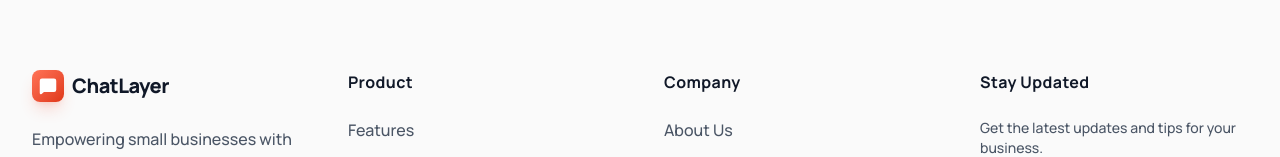
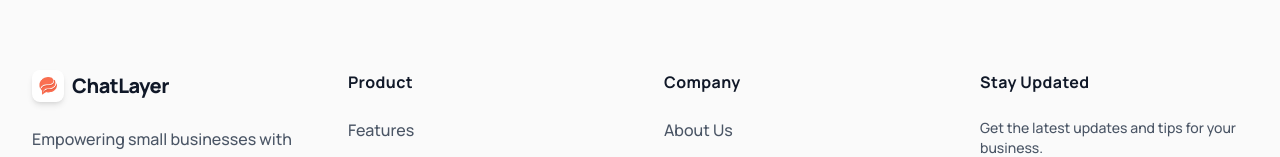
Before and after one commit to 12vaibhav/ChatLayer, a React (Vite) app: page / in a window 1280 px wide. Shown: the part 9271-9428 px from the top of the page. Built offline with nearby package versions, Linux system fonts and the light colour scheme; no server answers.

Commit message:
Update Footer to use centralized brand logo

```diff
--- a/src/components/landing/Footer.tsx
+++ b/src/components/landing/Footer.tsx
@@ -1,6 +1,7 @@
 import React, { useState, useEffect } from 'react';
-import { MessageSquare, Twitter, Linkedin, Instagram, ArrowRight } from 'lucide-react';
+import { Twitter, Linkedin, Instagram, ArrowRight } from 'lucide-react';
 import { motion, AnimatePresence } from 'motion/react';
+import { Logo } from '../Logo';
 
 export const Footer = ({ onSignup }: { onSignup?: () => void }) => {
   const [showStickyCTA, setShowStickyCTA] = useState(false);
@@ -25,9 +26,7 @@ export const Footer = ({ onSignup }: { onSignup?: () => void }) => {
             {/* Brand */}
             <div>
               <div className="flex items-center gap-2 mb-6">
-                <div className="w-8 h-8 rounded-lg bg-gradient-to-br from-coral-400 to-coral-600 flex items-center justify-center text-white shadow-lg shadow-coral-500/20">
-                  <MessageSquare size={18} className="fill-current" />
-                </div>
+                <Logo className="w-8 h-8 rounded-lg" />
                 <span className="font-black text-xl text-gray-900 tracking-tight">ChatLayer</span>
               </div>
               <p className="text-gray-600 mb-6 leading-relaxed font-medium">
```
